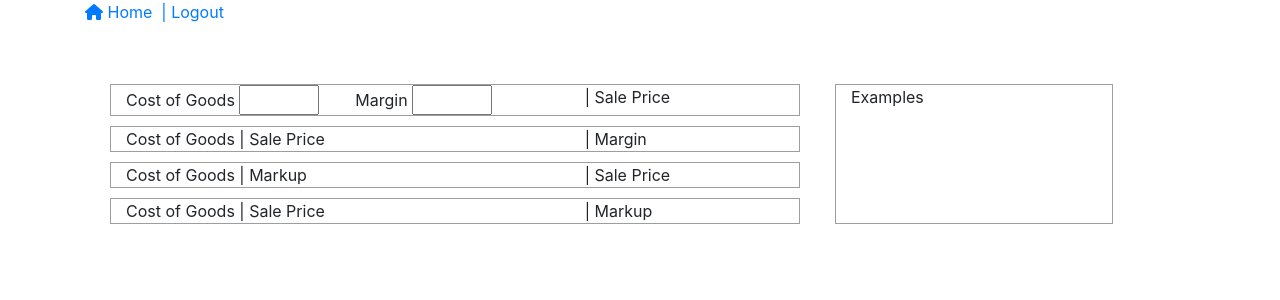
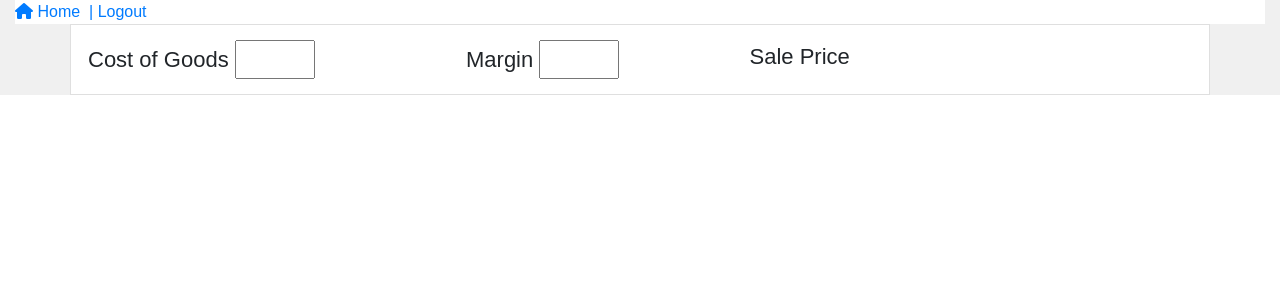
Before and after one commit to alex-lip/CompoundInterestCalculator, a Vue app in the folder CapstoneTemplate/vue/: page / in a window 1280 px wide. Shown: the top 300 px of the page. Built offline with nearby package versions, Linux system fonts and the light colour scheme; sample sign-in values are in the browser's storage.

Commit message:
cleaned up styling

```diff
--- a/CapstoneTemplate/vue/src/App.vue
+++ b/CapstoneTemplate/vue/src/App.vue
@@ -2,7 +2,7 @@
      Note that you have classes from bootstrap available to you.
      See https://getbootstrap.com/docs/4.5/getting-started/introduction/ for reference on bootstrap -->
 <template>
-  <div id="app" class="container"> <!-- If you start to get random styling you don't like, remove container from this div -->
+  <div id="app" class="container-fluid"> <!-- If you start to get random styling you don't like, remove container from this div -->
     <div id="nav">
       <router-link class="nav-item" v-bind:to="{ name: 'home' }">
         <i class="fas fa-home"></i> <!-- This is a font awesome icon -->
@@ -39,4 +39,16 @@ export default {
      Any valid CSS or SCSS is allowable here. See https://sass-lang.com/documentation/style-rules for info on SCSS -->
 <style lang="scss">
 
+#app {
+  font-family: Arial, Helvetica, sans-serif;
+}
+
+.container-fluid {
+  background-color: rgb(240, 240, 240);
+}
+
+#nav {
+  background-color: white;
+}
+
 </style>
--- a/CapstoneTemplate/vue/src/views/Home.vue
+++ b/CapstoneTemplate/vue/src/views/Home.vue
@@ -1,34 +1,15 @@
 <template>
-  <div class="home container-fluid">
-    <div class="row mainRow">
-      <div class="col-md-8">
+  <div class="home container-sm">
         <div class="row formula">
-          <div class="col-md-8">
-            <div class="row">
-            <div class="col-sm-6">Cost of Goods <input type="number" class="inputBox"></div>
-            <div class="col-sm-6">Margin <input type="number" class="inputBox"> </div>
-
-
-             </div>
-             </div>
-          <div class="col-md-3">| Sale Price</div>
-        </div>
-        <div class="row formula">
-          <div class="col-md-8">Cost of Goods | Sale Price</div>
-          <div class="col-md-3">| Margin</div>
-        </div>
-        <div class="row formula">
-          <div class="col-md-8">Cost of Goods | Markup</div>
-          <div class="col-md-3">| Sale Price</div>
-        </div>
-        <div class="row formula">
-          <div class="col-md-8">Cost of Goods | Sale Price</div>
-          <div class="col-md-3">| Markup</div>
-        </div>
-      </div>
-      <div class="col-md-3 box">Examples</div>
-    </div>
-  </div>
+              <div class="col-sm-4 box1">
+                Cost of Goods <input type="number" class="inputBox" />
+              </div>
+              <div class="col-sm-3 box2">
+                Margin <input type="number" class="inputBox" />
+              </div>
+              <div class="col-sm-4 box3">Sale Price</div>
+            </div>
+          </div>
 </template>
 
 <script>
@@ -44,29 +25,32 @@ input::-webkit-inner-spin-button {
   margin: 0;
 }
 
-.container-fluid {
-  background-color: rgb(175, 29, 29);
-}
-
-.row {
-  background-color: white;
-}
-
-.box {
-  border: 1px solid rgb(158, 158, 158);
-  margin: 10px;
-}
-
 .mainRow {
   margin-top: 50px;
 }
 
 .formula {
-    border: 1px solid rgb(158, 158, 158);
-  margin: 10px;
+  border: 1px solid rgb(223, 223, 223);
+  padding: 15px 2px;
+  font-size: 22px;
+  background-color: white;
 }
 
 .inputBox {
   width: 80px;
 }
+/*
+.box1 {
+  background-color: red;
+}
+
+.box2 {
+  background-color: blue;
+}
+
+.box3 {
+  background-color: green;
+}
+
+*/
 </style>
```
